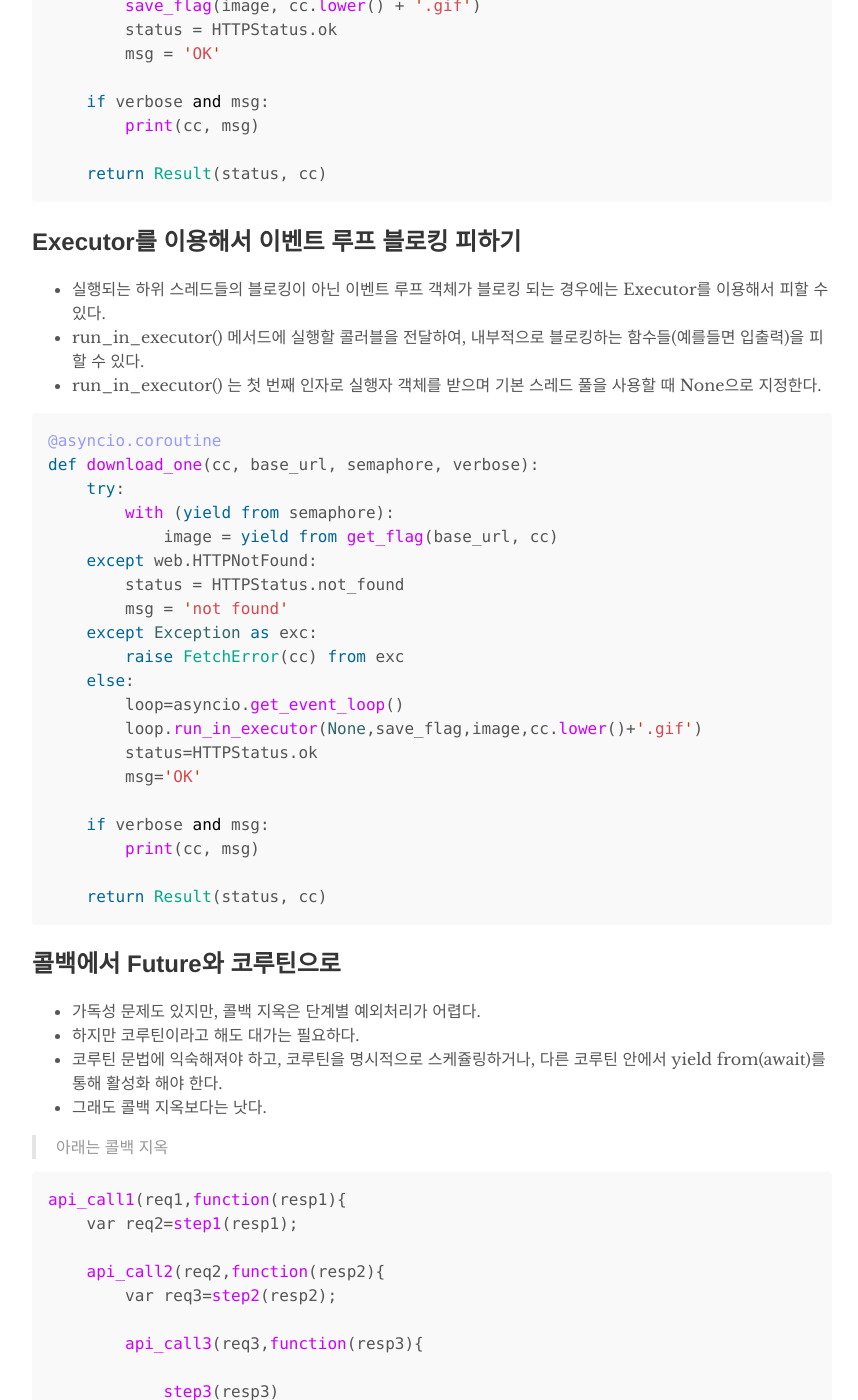
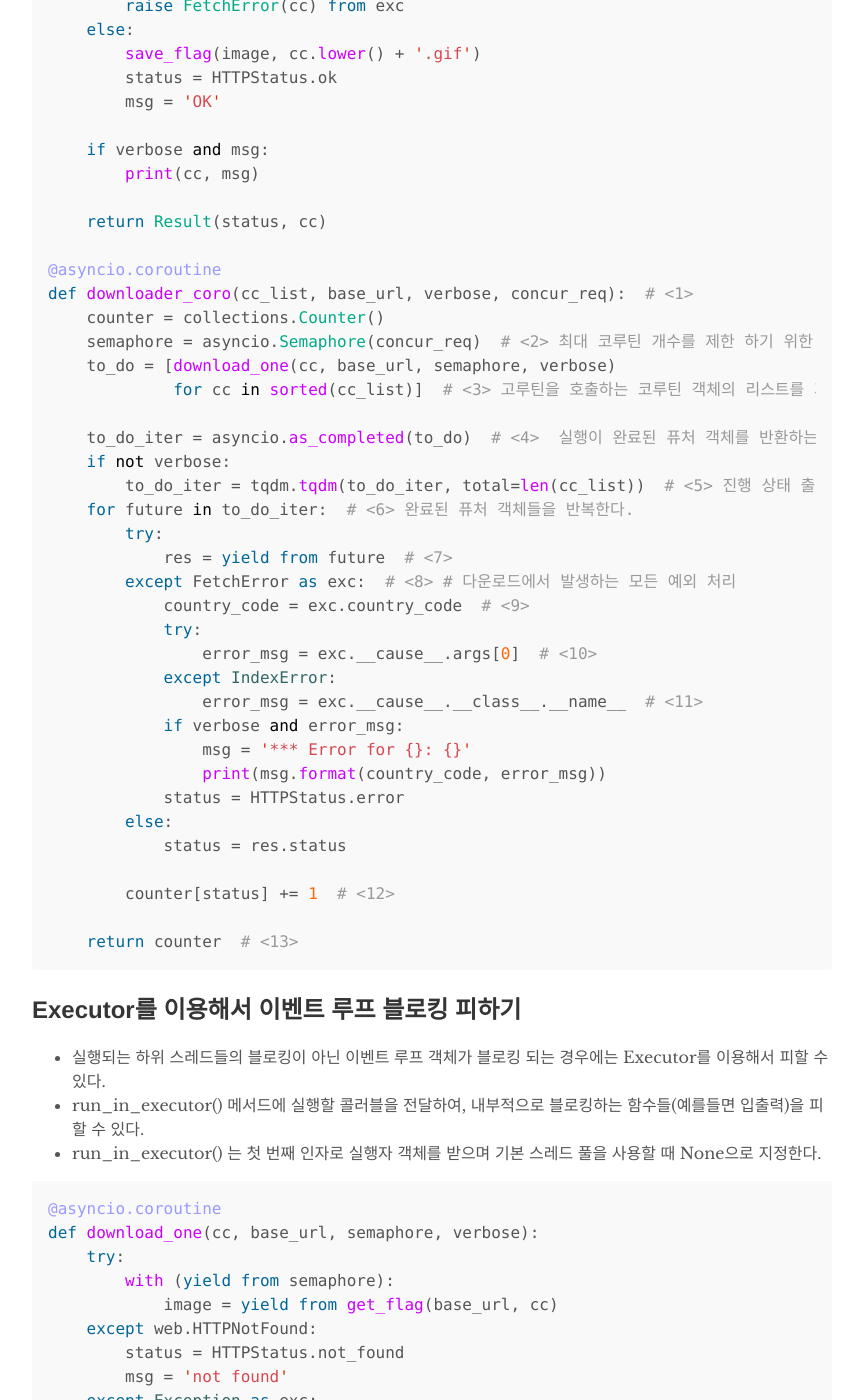
Before and after one commit to hydblab/hydblab.github.io, a Jekyll site: the page built from _posts/2018-11-07-asyncio.md, in a window 1280 px wide and 1400 px high, scrolled down 5505 px. Shown: the whole window, without its empty margins (208-1066 px from the left). Built offline with Jekyll 4.4.1, drawn with Linux system fonts in a browser that asks for light colours; some of the changed text lies outside the part shown.

Commit message:
충충충

```diff
--- a/_posts/2018-11-07-asyncio.md
+++ b/_posts/2018-11-07-asyncio.md
@@ -183,7 +183,8 @@ def get_flag(cc):
 - 콜백으로 비동기 호출을 구현하는 것을 권장
 
 ## asyncio.as_completed() 사용하기
-- 완료된 코루틴의 결과들을 한 번에 받는 방법
+- loop.run_until.complete()에 의해 구동되는 create_task()는 내려받는 작업들이 모두 완료된 후에 결과를 반환한다.
+- as_complete()를 이용하여 실행이 완료된 Future 객체를 반복자로 처리한다.
 
 {% highlight python %}
 class FetchError(Exception):
@@ -225,6 +226,36 @@ def download_one(cc, base_url, semaphore, verbose):
         print(cc, msg)
 
     return Result(status, cc)
+
+@asyncio.coroutine
+def downloader_coro(cc_list, base_url, verbose, concur_req):  # <1>
+    counter = collections.Counter()
+    semaphore = asyncio.Semaphore(concur_req)  # <2> 최대 코루틴 개수를 제한 하기 위한 세마포어 생성
+    to_do = [download_one(cc, base_url, semaphore, verbose)
+             for cc in sorted(cc_list)]  # <3> 고루틴을 호출하는 코루틴 객체의 리스트를 가져옴.
+
+    to_do_iter = asyncio.as_completed(to_do)  # <4>  실행이 완료된 퓨처 객체를 반환하는 반복자를 가져온다.
+    if not verbose:
+        to_do_iter = tqdm.tqdm(to_do_iter, total=len(cc_list))  # <5> 진행 상태 출력
+    for future in to_do_iter:  # <6> 완료된 퓨처 객체들을 반복한다.
+        try:
+            res = yield from future  # <7>
+        except FetchError as exc:  # <8> # 다운로드에서 발생하는 모든 예외 처리
+            country_code = exc.country_code  # <9>
+            try:
+                error_msg = exc.__cause__.args[0]  # <10>
+            except IndexError:
+                error_msg = exc.__cause__.__class__.__name__  # <11>
+            if verbose and error_msg:
+                msg = '*** Error for {}: {}'
+                print(msg.format(country_code, error_msg))
+            status = HTTPStatus.error
+        else:
+            status = res.status
+
+        counter[status] += 1  # <12>
+
+    return counter  # <13>
 {% endhighlight %}
 
 
```
